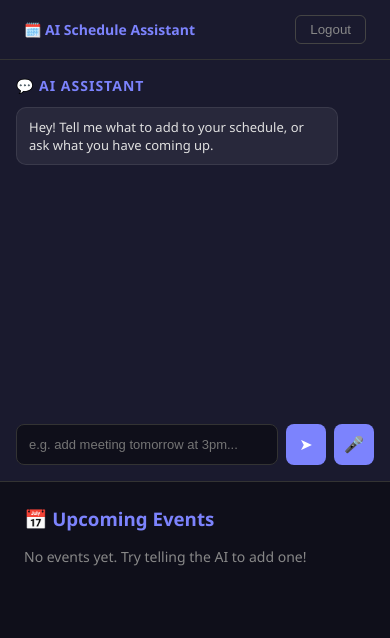
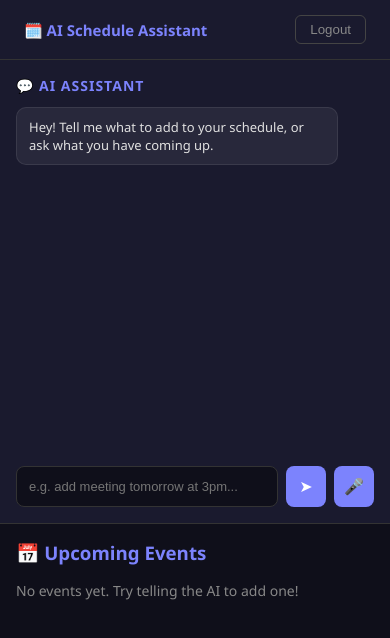
Before and after one commit to akoK3/ai-schedule-assistant, a website: page client/app.html in a window 390 px wide. Drawn offline with nearby package versions, Linux system fonts and the light colour scheme; no server answers; sample sign-in values are in the browser's storage.

Commit message:
fix mobile layout and scrolling

```diff
--- a/client/app.html
+++ b/client/app.html
@@ -16,6 +16,7 @@
     <button class="logout-btn" onclick="logout()">Logout</button>
   </div>
 
+  <div class="main-content">
   <!-- Chat Panel (left) -->
   <div class="chat-panel">
     <h3>💬 AI Assistant</h3>
@@ -36,7 +37,7 @@
       <p style="color:#888; font-size:14px">No events yet. Try telling the AI to add one!</p>
     </div>
   </div>
-
+  </div>
   <!-- Toast Notifications -->
   <div class="toast-container" id="toast-container"></div>
 
--- a/client/css/style.css
+++ b/client/css/style.css
@@ -16,6 +16,8 @@ body {
   display: flex;
   justify-content: center;
   align-items: center;
+  min-height: 100vh;
+  padding: 20px;
 }
 
 .auth-container {
@@ -106,20 +108,22 @@ input:focus {
 
 /* ── Dashboard ── */
 .dashboard {
-  display: grid;
-  grid-template-columns: 300px 1fr;
-  grid-template-rows: 60px 1fr;
+  display: flex;
+  flex-direction: column;
   height: 100vh;
+  overflow: hidden;
 }
 
 .topbar {
-  grid-column: 1 / -1;
   background: #1a1a2e;
   display: flex;
   align-items: center;
   justify-content: space-between;
   padding: 0 24px;
+  height: 60px;
+  min-height: 60px;
   border-bottom: 1px solid #333;
+  flex-shrink: 0;
 }
 
 .topbar h2 {
@@ -141,6 +145,13 @@ input:focus {
   color: #ff6b6b;
 }
 
+/* ── Main content area ── */
+.main-content {
+  display: flex;
+  flex: 1;
+  overflow: hidden;
+}
+
 /* ── Chat Panel ── */
 .chat-panel {
   background: #1a1a2e;
@@ -148,6 +159,9 @@ input:focus {
   display: flex;
   flex-direction: column;
   padding: 16px;
+  width: 320px;
+  min-width: 320px;
+  overflow: hidden;
 }
 
 .chat-panel h3 {
@@ -156,6 +170,7 @@ input:focus {
   font-size: 14px;
   text-transform: uppercase;
   letter-spacing: 1px;
+  flex-shrink: 0;
 }
 
 .chat-messages {
@@ -165,6 +180,7 @@ input:focus {
   display: flex;
   flex-direction: column;
   gap: 8px;
+  min-height: 0;
 }
 
 .chat-msg {
@@ -173,6 +189,7 @@ input:focus {
   font-size: 13px;
   line-height: 1.4;
   max-width: 90%;
+  word-wrap: break-word;
 }
 
 .chat-msg.user {
@@ -190,6 +207,7 @@ input:focus {
 .chat-input-row {
   display: flex;
   gap: 8px;
+  flex-shrink: 0;
 }
 
 .chat-input-row input {
@@ -204,6 +222,7 @@ input:focus {
   border-radius: 8px;
   color: white;
   width: 40px;
+  min-width: 40px;
   cursor: pointer;
   font-size: 16px;
   transition: background 0.2s;
@@ -214,6 +233,7 @@ input:focus {
 
 /* ── Events Panel ── */
 .events-panel {
+  flex: 1;
   padding: 24px;
   overflow-y: auto;
 }
@@ -247,6 +267,8 @@ input:focus {
 .event-actions {
   display: flex;
   gap: 8px;
+  flex-shrink: 0;
+  margin-left: 12px;
 }
 
 .delete-btn {
@@ -291,43 +313,35 @@ input:focus {
   from { transform: translateX(100px); opacity: 0; }
   to { transform: translateX(0); opacity: 1; }
 }
-.chat-messages {
-  flex: 1;
-  overflow-y: auto;
-  margin-bottom: 12px;
-  display: flex;
-  flex-direction: column;
-  gap: 8px;
-  height: 0; /* add this line */
-}
+
 /* ── Mobile Responsive ── */
 @media (max-width: 768px) {
   .dashboard {
-    grid-template-columns: 1fr;
-    grid-template-rows: 60px 1fr 1fr;
-    height: auto;
-    min-height: 100vh;
+    height: 100vh;
+    height: 100dvh;
+  }
+
+  .main-content {
+    flex-direction: column;
+    overflow: hidden;
   }
 
   .chat-panel {
-    height: 50vh;
+    width: 100%;
+    min-width: 0;
+    height: 55vh;
     border-right: none;
     border-bottom: 1px solid #333;
   }
 
-  .chat-messages {
-    height: 0;
-    flex: 1;
+  .events-panel {
+    height: 45vh;
     overflow-y: auto;
-  }
-
-  .events-panel {
-    height: 50vh;
-    overflow-y: auto;
+    padding: 16px;
   }
 
   .topbar h2 {
-    font-size: 14px;
+    font-size: 15px;
   }
 
   .event-card {
@@ -335,4 +349,19 @@ input:focus {
     align-items: flex-start;
     gap: 8px;
   }
+
+  .event-actions {
+    margin-left: 0;
+  }
+
+  .toast-container {
+    left: 10px;
+    right: 10px;
+    top: 70px;
+  }
+
+  .toast {
+    min-width: 0;
+    width: 100%;
+  }
 }
```
